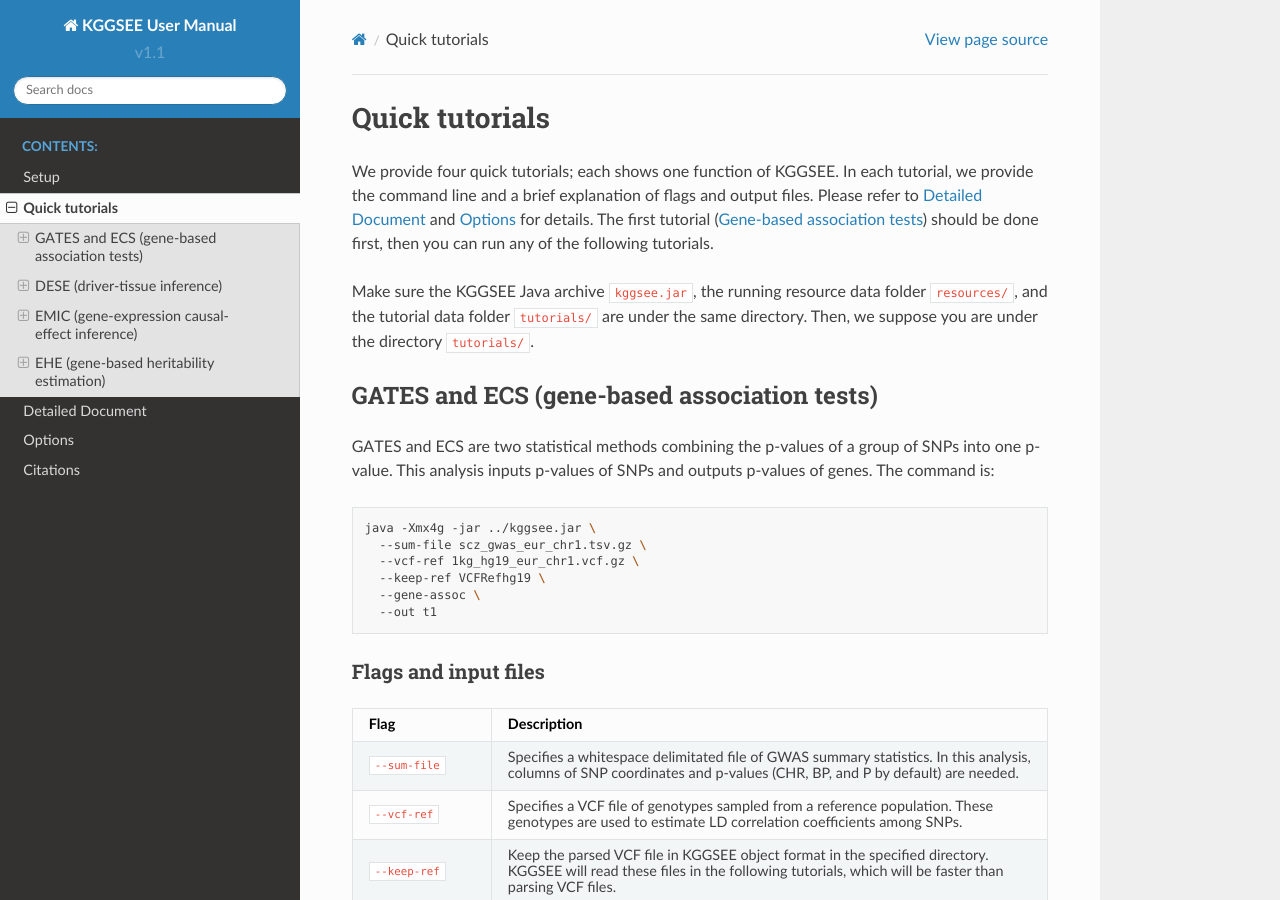
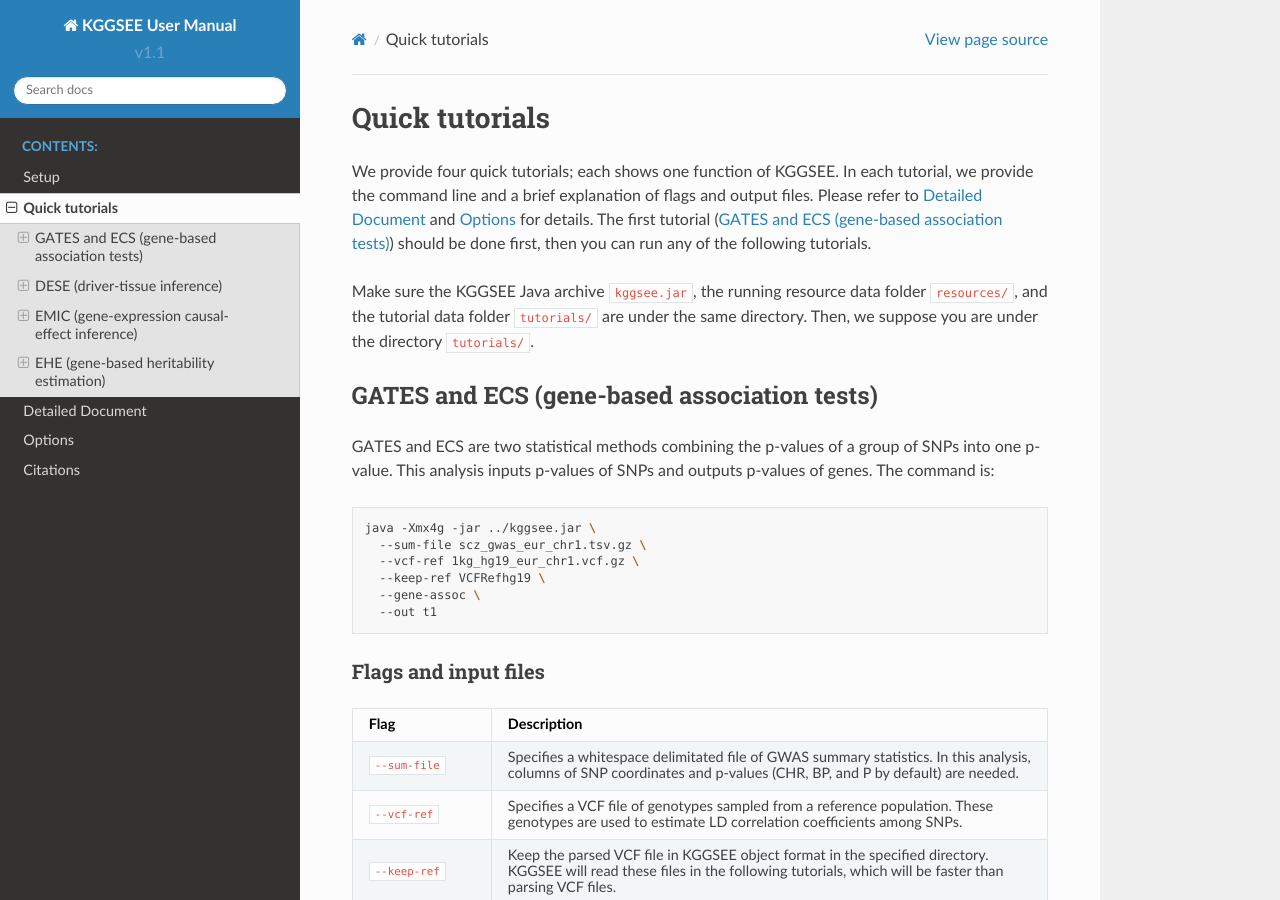
Before and after one commit to pmglab/KGGSEE, a Sphinx documentation site: the page built from doc/source/quick_tutorials.rst, in a window 1280 px wide and 900 px high. Built offline with Sphinx 7.4.7 and the Read the Docs theme 2.0.0, drawn with Linux system fonts in a browser that asks for light colours.

Commit message:
Update quick_tutorials.rst

```diff
--- a/doc/source/quick_tutorials.rst
+++ b/doc/source/quick_tutorials.rst
@@ -4,7 +4,7 @@
 Quick tutorials
 ===============
 
-We provide four quick tutorials; each shows one function of KGGSEE. In each tutorial, we provide the command line and a brief explanation of flags and output files. Please refer to :ref:`Detailed Document <detailed_document>` and :ref:`Options <options>` for details. The first tutorial (:ref:`Gene-based association tests <t1>`) should be done first, then you can run any of the following tutorials.
+We provide four quick tutorials; each shows one function of KGGSEE. In each tutorial, we provide the command line and a brief explanation of flags and output files. Please refer to :ref:`Detailed Document <detailed_document>` and :ref:`Options <options>` for details. The first tutorial (:ref:`GATES and ECS (gene-based association tests) <t1>`) should be done first, then you can run any of the following tutorials.
 
 Make sure the KGGSEE Java archive ``kggsee.jar``, the running resource data folder ``resources/``, and the tutorial data folder ``tutorials/`` are under the same directory. Then, we suppose you are under the directory ``tutorials/``.
 
```
